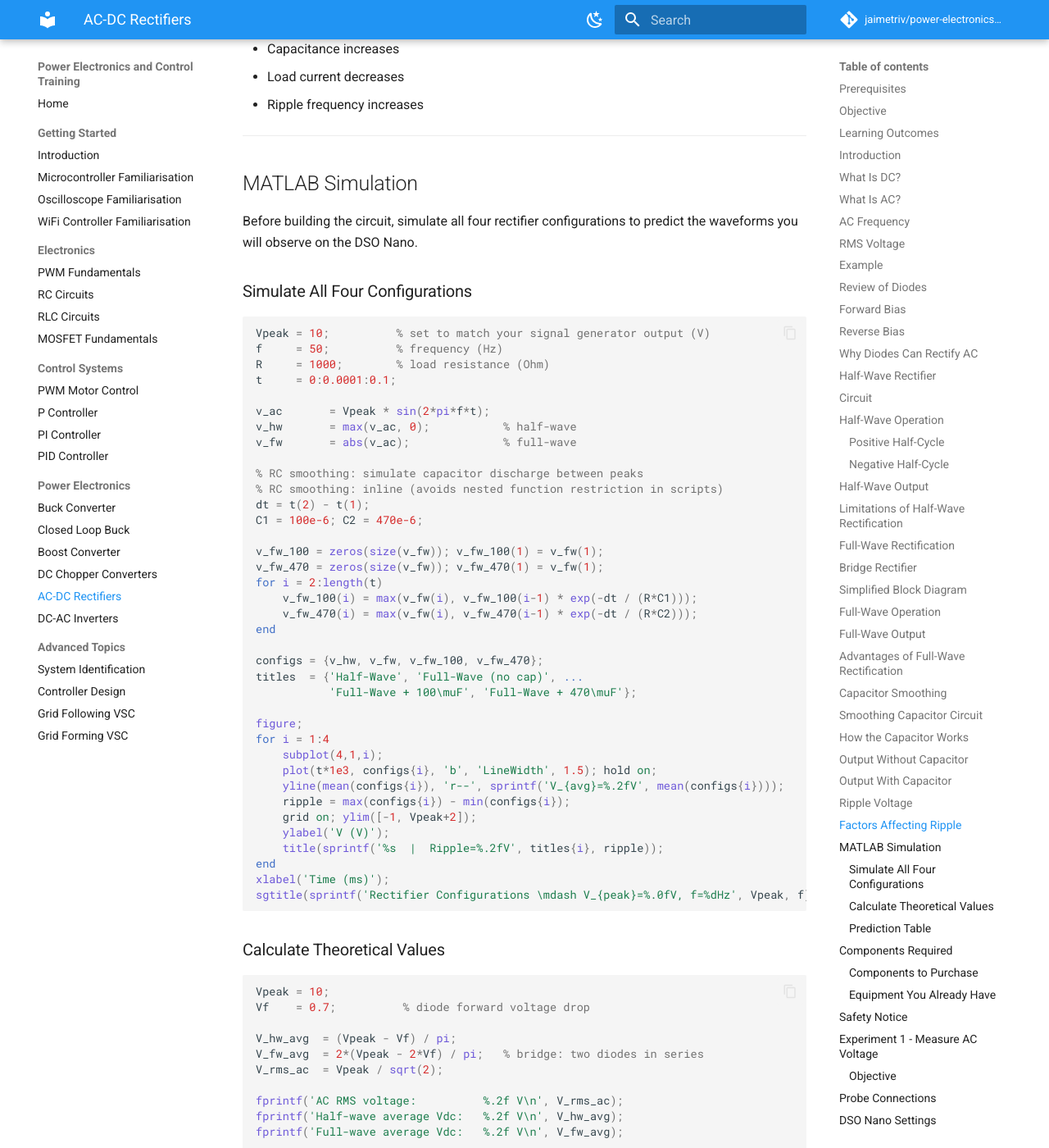
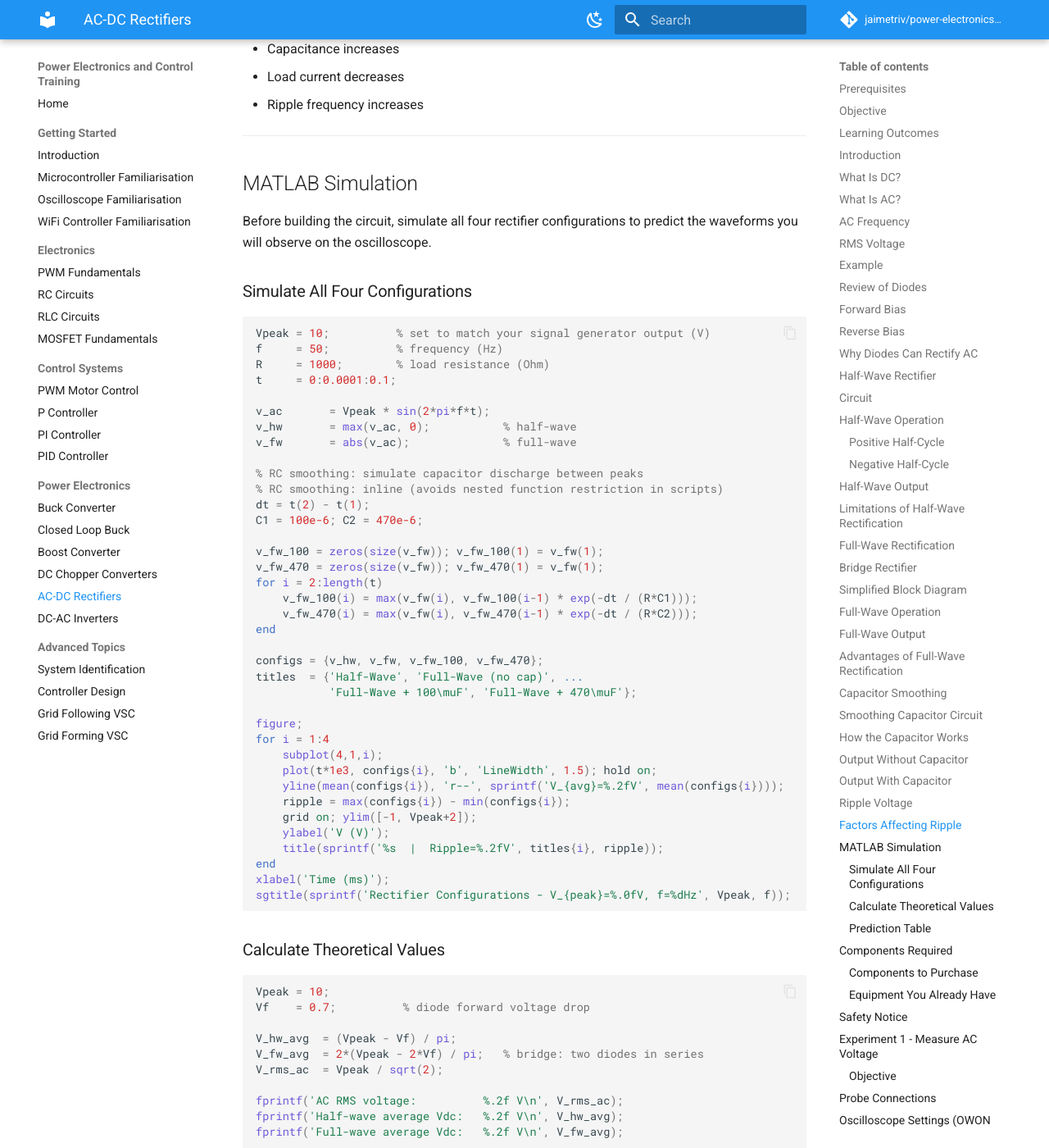
Before and after one commit to jaimetriv/power-electronics-and-control-training, an MkDocs documentation site: the page built from docs/12_AC_DC_Rectifiers.md, in a window 1280 px wide and 1400 px high, scrolled down 10028 px. Shown: the whole window at 82% size. Built offline with MkDocs 1.6.1 and Material for MkDocs 9.7.7, drawn with Linux system fonts in a browser that asks for light colours; comment, search, counter and statistics services are not loaded; some of the changed text lies outside the part shown.

Commit message:
docs: align Project 12 scope and wording consistency

````diff
--- a/docs/12_AC_DC_Rectifiers.md
+++ b/docs/12_AC_DC_Rectifiers.md
@@ -491,7 +491,7 @@ Ripple decreases when:
 
 ## MATLAB Simulation
 
-Before building the circuit, simulate all four rectifier configurations to predict the waveforms you will observe on the DSO Nano.
+Before building the circuit, simulate all four rectifier configurations to predict the waveforms you will observe on the oscilloscope.
 
 ### Simulate All Four Configurations
 
@@ -532,7 +532,7 @@ for i = 1:4
     title(sprintf('%s  |  Ripple=%.2fV', titles{i}, ripple));
 end
 xlabel('Time (ms)');
-sgtitle(sprintf('Rectifier Configurations \mdash V_{peak}=%.0fV, f=%dHz', Vpeak, f));
+sgtitle(sprintf('Rectifier Configurations - V_{peak}=%.0fV, f=%dHz', Vpeak, f));
 ```
 
 ### Calculate Theoretical Values
@@ -575,7 +575,7 @@ Set your signal generator to: **10 Vpeak, 50 Hz, sine wave**
 ### Equipment You Already Have
 
 - Signal generator (AC source — set to 10 Vpeak, 50 Hz, sine)
-- DSO Nano Oscilloscope
+- Oscilloscope (OWON HDS272S recommended, DSO Nano compatible)
 - Multimeter
 - Breadboard and jumper wires
 
@@ -618,7 +618,11 @@ Reference Ground
 
 ---
 
-## DSO Nano Settings
+## Oscilloscope Settings (OWON Baseline)
+
+Recommended scope: OWON HDS272S.
+
+Compatible alternative: DSO Nano.
 
 Vertical:
 
@@ -782,7 +786,7 @@ With Capacitor
 
 ---
 
-## DSO Nano Measurement
+## Oscilloscope Measurement
 
 ### Probe Connections
 
@@ -800,7 +804,11 @@ Circuit Ground
 
 ---
 
-## DSO Nano Settings
+## Oscilloscope Settings (OWON Baseline)
+
+Recommended scope: OWON HDS272S.
+
+Compatible alternative: DSO Nano.
 
 Vertical:
 
@@ -909,7 +917,7 @@ bar(x, [Vavg_sim; Vavg_measured]', 0.6);
 set(gca,'XTickLabel', labels);
 legend('Simulated','Measured','Location','northwest');
 ylabel('Average Voltage (V)'); grid on;
-title('Average DC Voltage \mdash Simulation vs Measurement');
+title('Average DC Voltage - Simulation vs Measurement');
 
 ripple_sim = cellfun(@(v) max(v)-min(v), configs);
 subplot(2,1,2);
@@ -917,7 +925,7 @@ bar(x, [ripple_sim; ripple_measured]', 0.6);
 set(gca,'XTickLabel', labels);
 legend('Simulated','Measured','Location','northeast');
 ylabel('Ripple Voltage (V)'); grid on;
-title('Ripple Voltage \mdash Simulation vs Measurement');
+title('Ripple Voltage - Simulation vs Measurement');
 ```
 
 ### Reflection
````
Also changed, not shown: other parts of docs/12_AC_DC_Rectifiers.md (+1 -1 lines).
